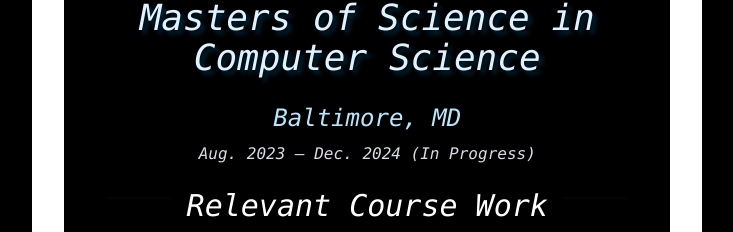
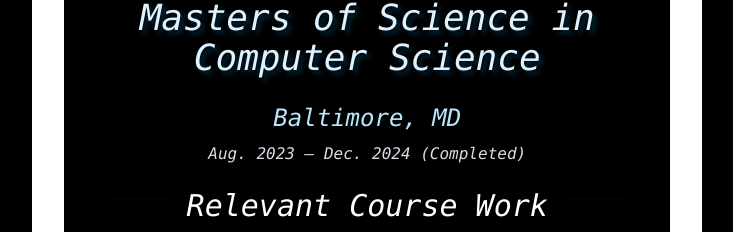
Before and after one commit to Rich4ever11/portfolio-webapp, a React (Create React App) app: page / in a window 1280 px wide. Shown: the part 2384-2616 px from the top of the page, without its empty margins (0-733 px from the left). Built offline with nearby package versions, Linux system fonts and the light colour scheme.

Commit message:
updated degree status

```diff
--- a/src/components/AboutComponents/About.js
+++ b/src/components/AboutComponents/About.js
@@ -57,7 +57,7 @@ export default function About() {
               Baltimore, MD
             </h3>
             <p className="font-mono italic">
-              Aug. 2023 – Dec. 2024 (In Progress)
+              Aug. 2023 – Dec. 2024 (Completed)
             </p>
             <div>
               <ClassCard classList={gradClasses} />
```
